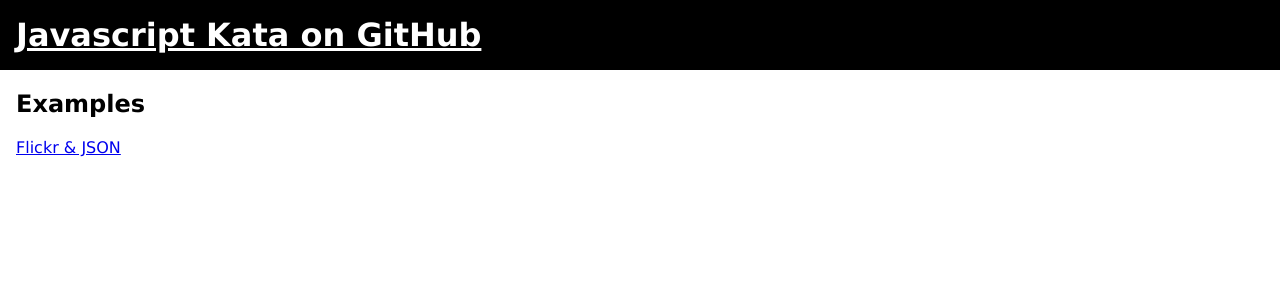
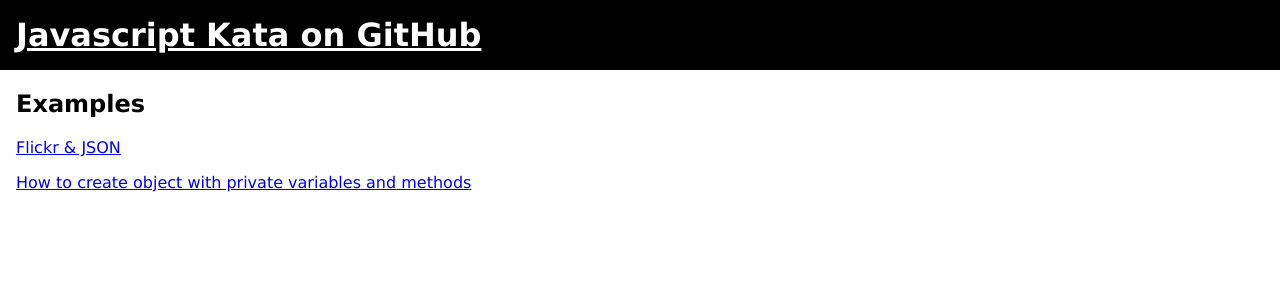
Before and after one commit to dsimard/jskata_examples, a Jekyll site: the page built from index.html, in a window 1280 px wide. Shown: the top 300 px of the page. Built offline with Jekyll 4.4.1, drawn with Linux system fonts in a browser that asks for light colours; nearby versions of some CDN libraries.

Commit message:
Added new page for private examples

```diff
--- a/_layouts/default.html
+++ b/_layouts/default.html
@@ -6,7 +6,11 @@
    <meta http-equiv="content-type" content="text/html; charset=utf-8" />
    <title>{{ page.title }} » Javascript Kata on GitHub</title>
    <meta name="author" content="Dan Simard" />
-   <link rel="stylesheet" href="/css/style.css" type="text/css" media="screen" />
+   <link rel="stylesheet" href="css/style.css" type="text/css" media="screen" />
+		<!-- Load jquery -->
+		<script src="http://ajax.googleapis.com/ajax/libs/jquery/1.3.2/jquery.min.js"></script>
+		<!-- Load jsKataEx -->
+		<script src="http://github.com/dsimard/jskata_examples/raw/master/jsKataEx.js"></script>
 </head>
 <body>
 	<h1><a href="../">Javascript Kata on GitHub</a></h1>
--- a/flickr_json.html
+++ b/flickr_json.html
@@ -5,8 +5,6 @@ title: Flick and JSON
 <style>
 img { float:left;margin:0.1em; }
 </style>
-<!-- Load jquery -->
-<script src="http://ajax.googleapis.com/ajax/libs/jquery/1.3.2/jquery.min.js"></script>
 <!-- Load my own js -->
 <script src="http://github.com/dsimard/jskata_examples/raw/simple/fj.js"></script>
 <script>$(document).ready(load);</script>
--- a/index.html
+++ b/index.html
@@ -3,3 +3,4 @@ layout: default
 title: Examples
 ---
 <p><a href="flickr_json.html">Flickr & JSON</a></p>
+<p><a href="private.html">How to create object with private variables and methods</a></p>
```
